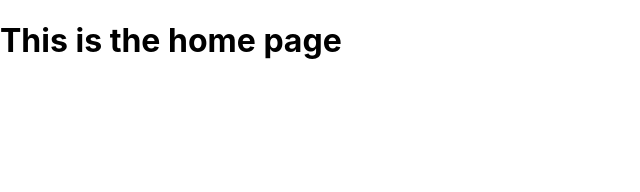
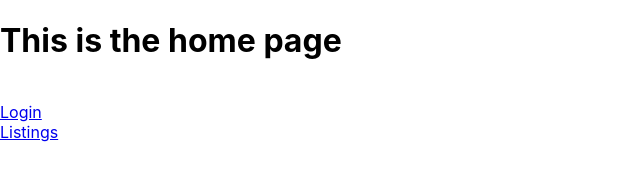
Before and after one commit to stricherz13/ReactDjangoProject, a React (Create React App) app in the folder frontend/: page / in a window 1280 px wide. Shown: the top 192 px of the page, without its empty margins (0-640 px from the left). Built offline with nearby package versions, Linux system fonts and the light colour scheme.

Commit message:
Updated listings and login pages.

```diff
--- a/frontend/src/Components/home.jsx
+++ b/frontend/src/Components/home.jsx
@@ -1,10 +1,15 @@
 import React  from "react";
+import { Link } from "react-router-dom";
 
 function Home() {
   return (
-    <div>
-      <h1>This is the home page</h1>
-    </div>
+      <div>
+          <h1>This is the home page</h1>
+          <br/>
+          <Link to='/login'>Login</Link>
+          <br/>
+          <Link to='listings'>Listings</Link>
+      </div>
   );
 }
 
```
